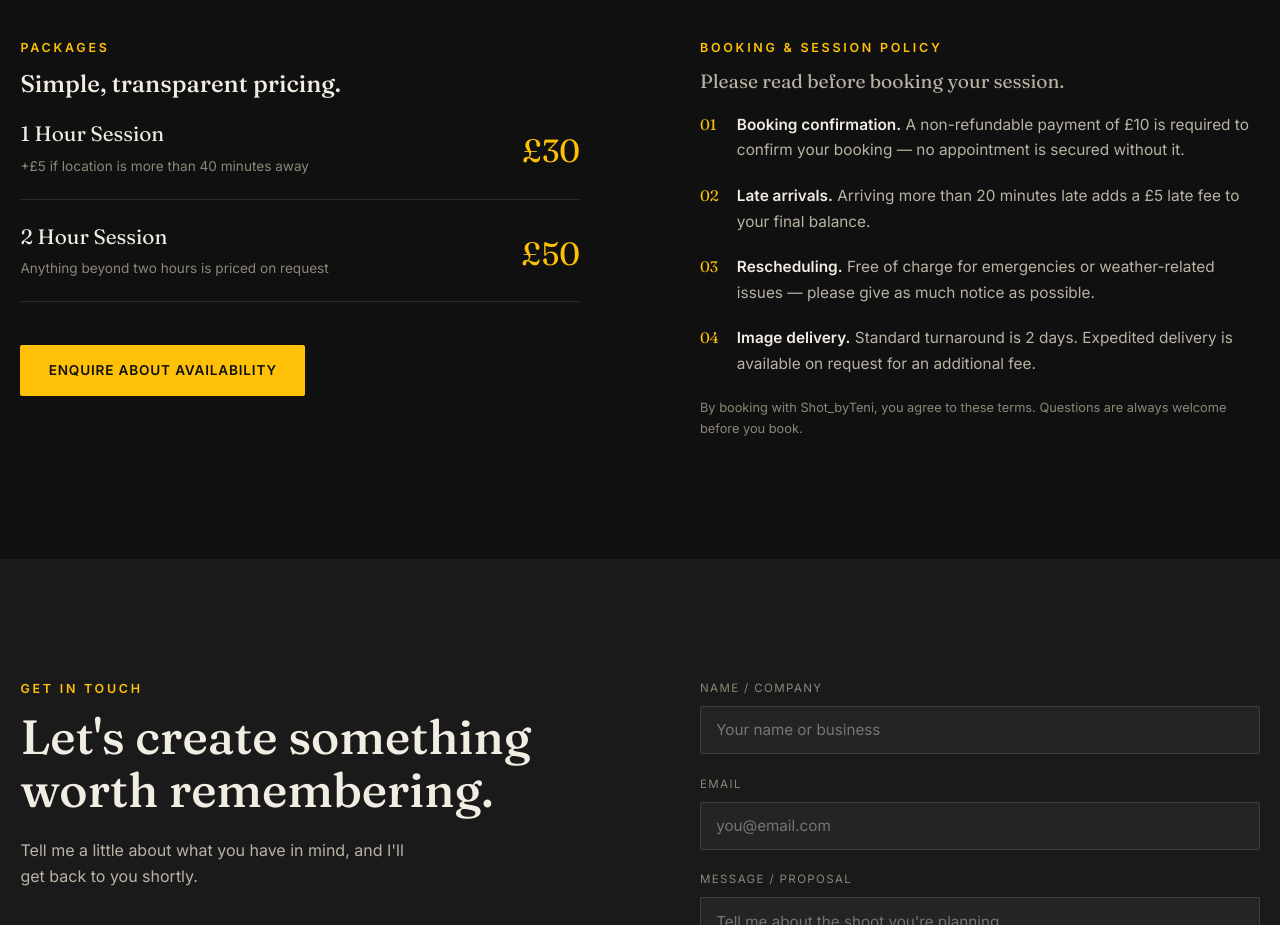
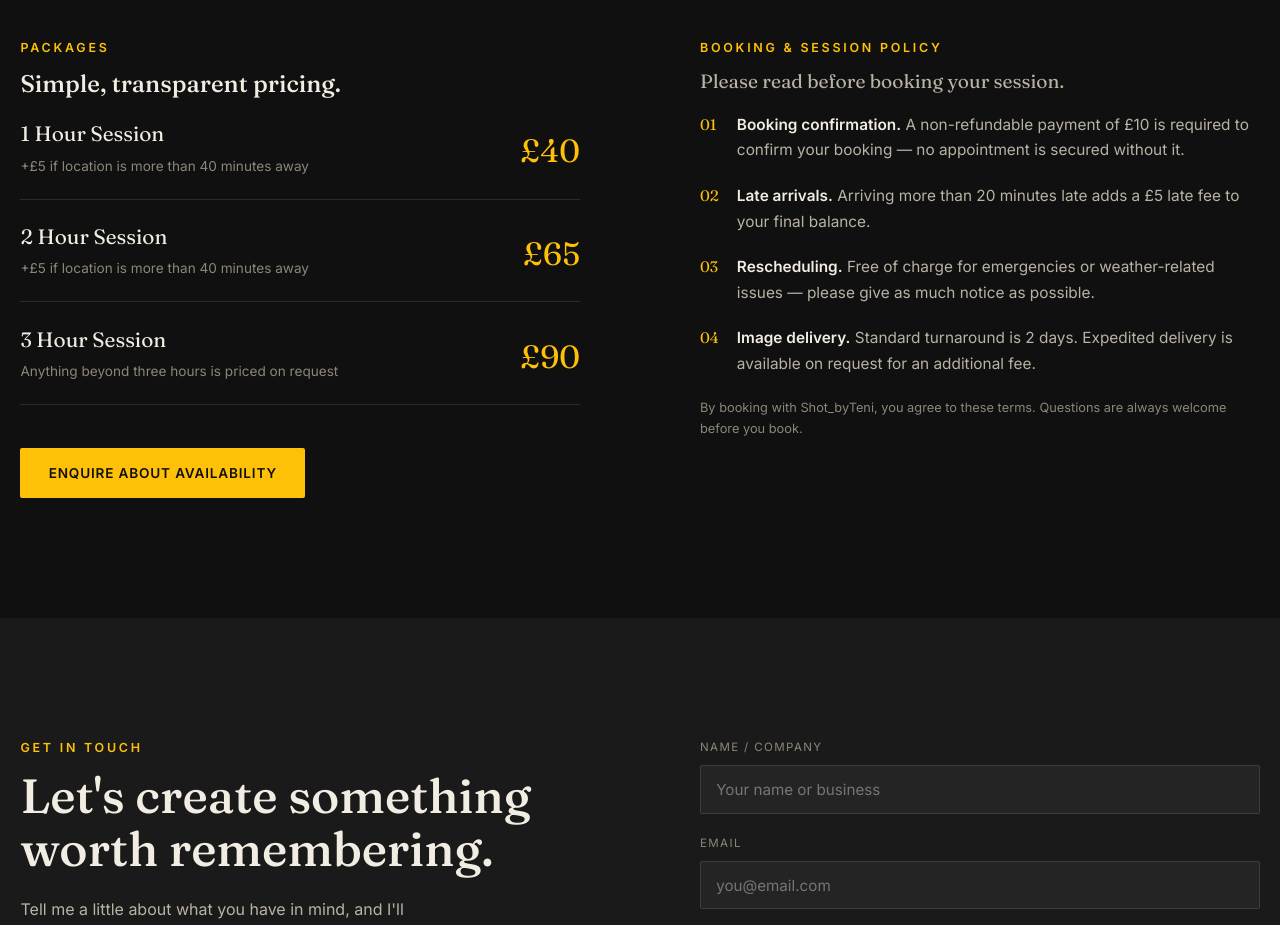
Before and after one commit to Fikky004/shotbyteni, a plain HTML site: page index.html in a window 1280 px wide. Shown: the part 6040-6965 px from the top of the page. Drawn offline with Linux system fonts and the light colour scheme.

```diff
--- a/index.html
+++ b/index.html
@@ -300,14 +300,21 @@
                     <span class="price-name">1 Hour Session</span>
                     <span class="price-note">+£5 if location is more than 40 minutes away</span>
                 </div>
-                <span class="price-amount">£30</span>
+                <span class="price-amount">£40</span>
             </div>
             <div class="price-row">
                 <div class="price-label">
                     <span class="price-name">2 Hour Session</span>
-                    <span class="price-note">Anything beyond two hours is priced on request</span>
+                    <span class="price-note">+£5 if location is more than 40 minutes away</span>
                 </div>
-                <span class="price-amount">£50</span>
+                <span class="price-amount">£65</span>
+            </div>
+            <div class="price-row">
+                <div class="price-label">
+                    <span class="price-name">3 Hour Session</span>
+                    <span class="price-note">Anything beyond three hours is priced on request</span>
+                </div>
+                <span class="price-amount">£90</span>
             </div>
 
             <a href="#contact" class="btn btn-primary booking-cta">Enquire About Availability</a>
```
